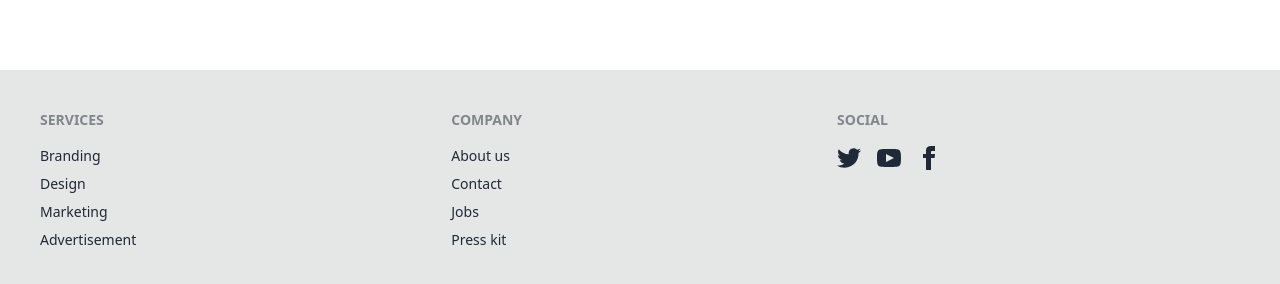
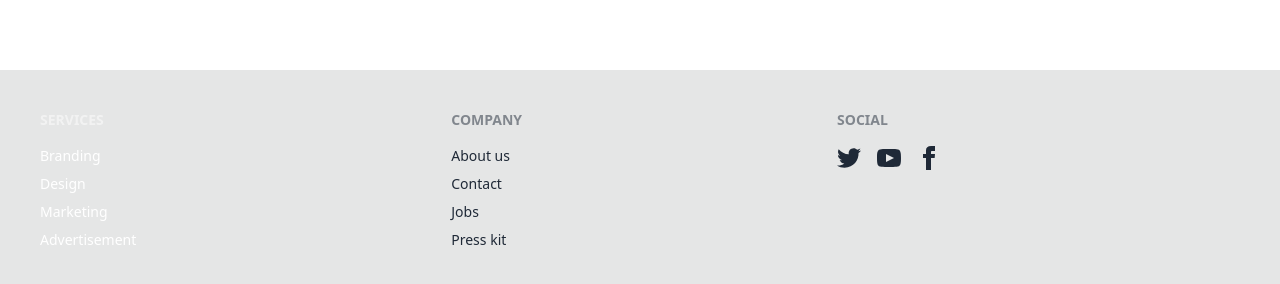
Before and after one commit to newajsharif91/learning_platform--Client_Side-, a React (Create React App) app: page / in a window 1280 px wide. Shown: the part 534-818 px from the top of the page. Built offline with nearby package versions, Linux system fonts and the light colour scheme; no server answers.

Commit message:
add class

```diff
--- a/src/components/Footer/Footer.js
+++ b/src/components/Footer/Footer.js
@@ -3,9 +3,9 @@ import { Link } from "react-router-dom";
 
 const Footer = () => {
   return (
-    <div className="mt-24">
+    <div className="mt-24 text-white">
       <footer className="footer p-10 bg-base-300 text-base-content">
-        <div>
+        <div className="text-white">
           <span className="footer-title">Services</span>
           <a className="link link-hover">Branding</a>
           <a className="link link-hover">Design</a>
```
